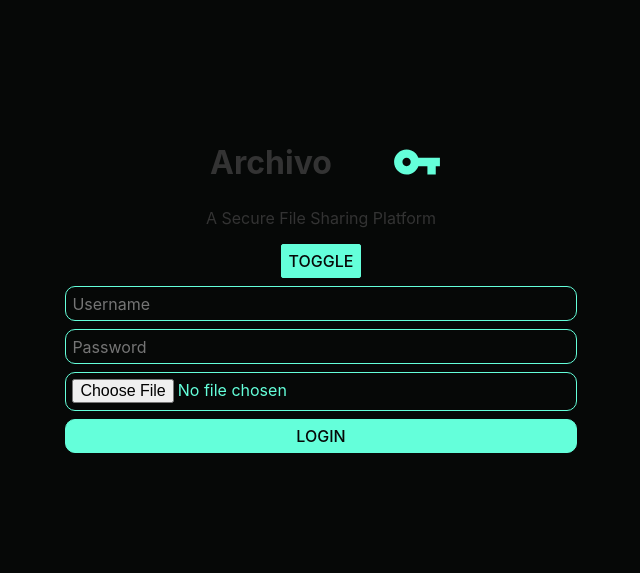
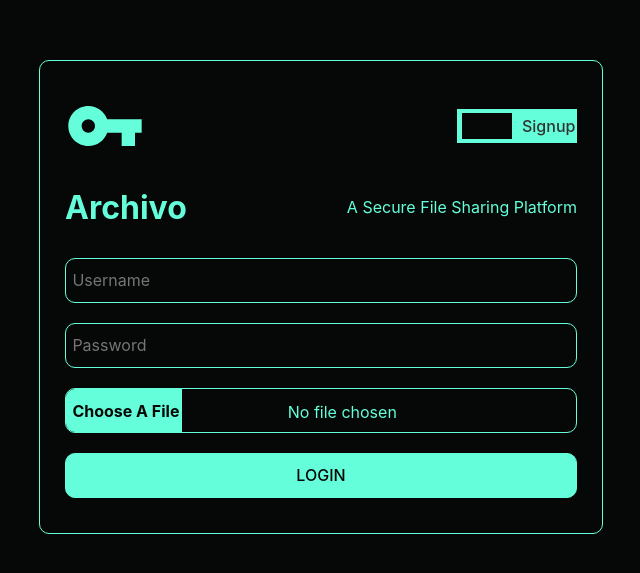
Before and after one commit to DebadityaPal/arXivo, a Svelte app in the folder frontend/: page / in a window 1280 px wide. Shown: the part 103-676 px from the top of the page, without its empty margins (319-959 px from the left). Built offline with nearby package versions, Linux system fonts and the light colour scheme.

Commit message:
completed ui for signup page

```diff
--- a/frontend/public/global.css
+++ b/frontend/public/global.css
@@ -51,6 +51,7 @@ textarea {
     border-color: var(--secondary-clr);
     background-color: var(--primary-clr);
     color: var(--secondary-clr);
+    height: 45px;
 }
 
 input:disabled {
@@ -76,34 +77,3 @@ button:not(:disabled):active {
 button:focus {
     border-color: #666;
 }
-
-main {
-    height: 100vh;
-    display: flex;
-    flex-direction: column;
-    justify-content: center;
-    align-items: center;
-}
-
-form {
-    display: flex;
-    flex-direction: column;
-
-    width: 40%;
-}
-form > * {
-    border-radius: 10px;
-}
-
-.logo {
-    display: flex;
-    align-items: center;
-}
-.logo > h1 {
-    margin: 10px;
-}
-.logo-img {
-    fill: var(--secondary-clr);
-    width: 50px;
-    margin-left: 50px;
-}
--- a/frontend/src/App.svelte
+++ b/frontend/src/App.svelte
@@ -138,28 +138,41 @@
 </script>
 
 <main>
-    {#if !$userStore.isAuth}
+    <div class="form-container">
+        {#if !$userStore.isAuth}
         <div class="logo">
-            <h1>Archivo</h1>
-            <svg
-                class="logo-img"
+
+            <svg class="secondary"
                 focusable="false"
                 viewBox="0 0 24 24"
                 aria-hidden="true"
                 data-testid="VpnKeyIcon"
                 ><path
                     d="M12.65 10C11.83 7.67 9.61 6 7 6c-3.31 0-6 2.69-6 6s2.69 6 6 6c2.61 0 4.83-1.67 5.65-4H17v4h4v-4h2v-4H12.65zM7 14c-1.1 0-2-.9-2-2s.9-2 2-2 2 .9 2 2-.9 2-2 2z"
-                /></svg
-            >
+                />
+            </svg>
+            <label class="switch">
+                <input type="checkbox">
+                <span class="slider" on:click={toggleMode}>
+                    <p>Login</p>
+                    <p>Signup</p>
+                </span>
+            </label>
+            <!-- <button class="toggle-btn" on:click={toggleMode}>Toggle</button> -->
         </div>
-        <p>A Secure File Sharing Platform</p>
-        <button class="toggle-btn" on:click={toggleMode}>Toggle</button>
+        <div class="sub-text">
+            <h1 class="secondary">Archivo</h1>
+            <p class="secondary">A Secure File Sharing Platform</p>
+
+        </div>
+
         {#if loginMode}
             <form on:submit|preventDefault={onLogin}>
                 <input type="text" bind:value={username} placeholder="Username" required />
                 <input type="password" bind:value={password} placeholder="Password" required />
                 <input
                     type="file"
+                    class="custom-file-input"
                     accept=".json"
                     bind:files={keyFile}
                     placeholder="Key File"
@@ -184,7 +197,127 @@
     {:else}
         <Home />
     {/if}
+    </div>
 </main>
 
 <style>
+    main {
+    height: 100vh;
+    display: flex;
+    flex-direction: column;
+    align-items: center;
+    justify-content: center;
+    }
+
+    main >*{
+        width: 40%;
+    }
+
+    .form-container{
+        border: 1px solid var(--secondary-clr);
+        padding: 25px;
+        border-radius: 10px;
+    }
+
+    form {
+        display: flex;
+        flex-direction: column;
+        width: 100%;
+    }
+    form > * {
+        border-radius: 10px;
+        margin: 10px 0px;
+    }
+
+    .secondary{
+        color: var(--secondary-clr);
+        fill: var(--secondary-clr);
+    }
+
+    .logo,.sub-text{
+        display: flex;
+        justify-content: space-between;
+        align-items: center;
+    }
+    .logo >svg{
+        width: 80px;
+    }
+
+    .custom-file-input{
+        padding: 0;
+        align-items: center;
+    }
+    .custom-file-input::-webkit-file-upload-button {
+    visibility: hidden;
+    }
+    .custom-file-input::before {
+    content: 'Choose A File';
+    display: inline-block;
+    cursor: pointer;
+    font-weight: 700;
+    background-color:var(--secondary-clr);
+    color: var(--primary-clr);
+    height: 45px;
+    width: 110px;
+    display: inline-flex;
+    align-items: center;
+    padding-left: 0.4em;
+    }
+
+    .switch {
+  position: relative;
+  display: inline-block;
+  width: 120px;
+  height: 34px;
+    }
+
+/* Hide default HTML checkbox */
+.switch input {
+  opacity: 0;
+  width: 0;
+  height: 0;
+}
+
+/* The slider */
+.slider {
+    display: flex;
+    align-items: center;
+    justify-content: space-between;
+    padding: 5px;
+    font-weight: 500;
+  position: absolute;
+  cursor: pointer;
+  top: 0;
+  left: 0;
+  right: 0;
+  bottom: 0;
+  background-color: var(--secondary-clr);
+  -webkit-transition: .4s;
+  transition: .4s;
+}
+
+.slider >p{
+    width: 50px;
+    text-align: center;
+}
+
+.slider:before {
+  position: absolute;
+  content: "";
+  height: 26px;
+  width: 50px;
+  left: 5px;
+  bottom: 4px;
+  background-color: var(--primary-clr);
+  -webkit-transition: .4s;
+  transition: .4s;
+}
+
+input:checked + .slider:before {
+  -webkit-transform: translateX(60px);
+  -ms-transform: translateX(60px);
+  transform: translateX(60px);
+}
+
+
 </style>
```
